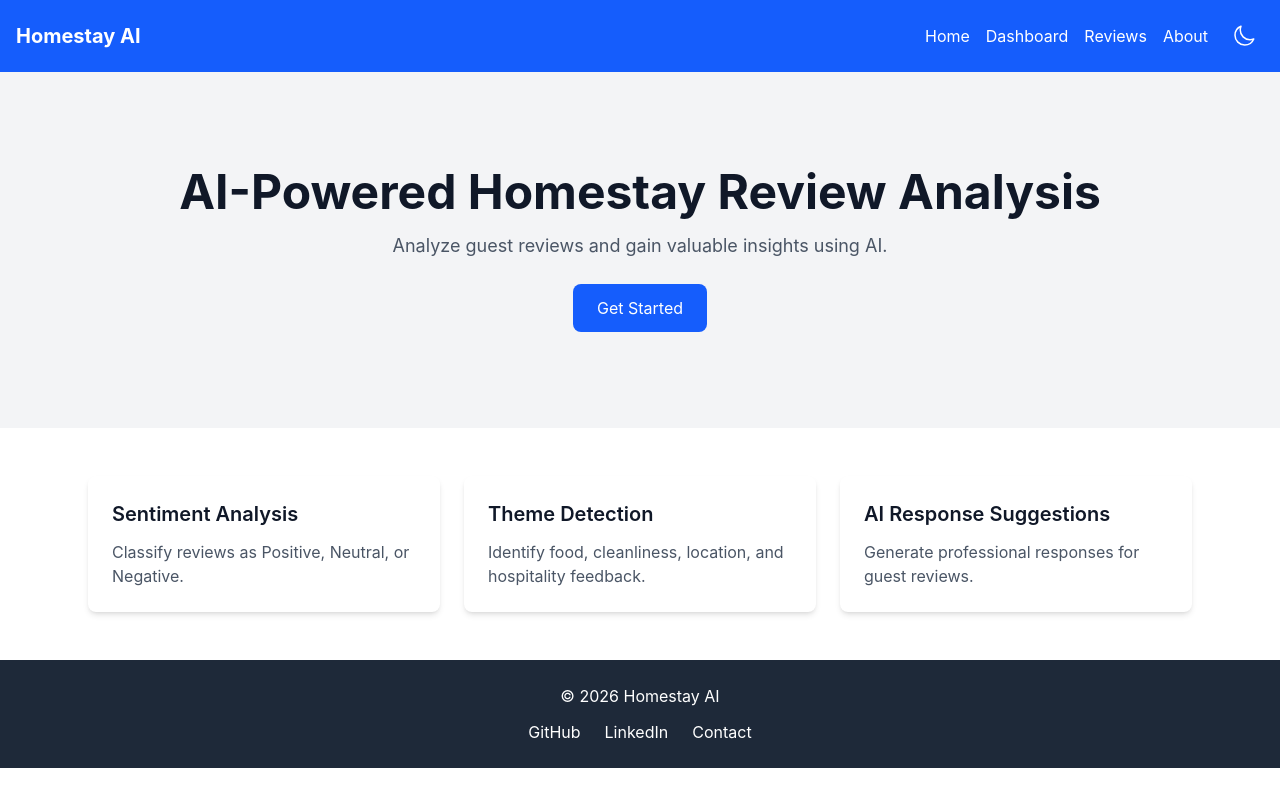
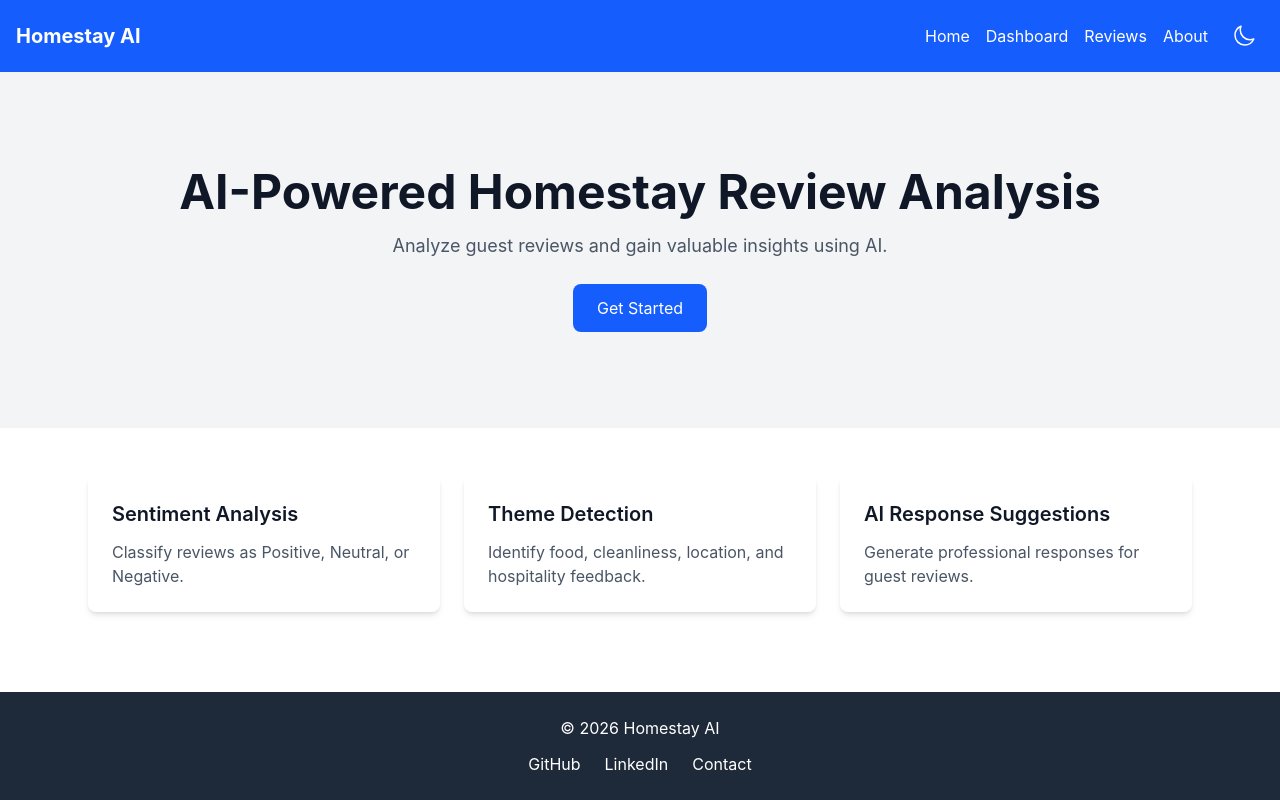
Before and after one commit to bhaavya215/Homestay-Guest-Review-Sentiment-Classifier, a React (Vite) app: page / in a window 1280 px wide. Built offline with nearby package versions, Linux system fonts and the light colour scheme.

Commit message:
fix: resolve double header and footer layout issues

```diff
--- a/src/App.jsx
+++ b/src/App.jsx
@@ -1,4 +1,6 @@
 import { BrowserRouter, Routes, Route } from "react-router-dom";
+import Navbar from "./components/Navbar";
+import Footer from "./components/Footer";
 
 import Home from "./pages/Home";
 import Dashboard from "./pages/Dashboard";
@@ -8,12 +10,18 @@
 function App() {
   return (
     <BrowserRouter>
+      <div className="flex flex-col min-h-screen">
+        <Navbar />
+        <main className="flex-grow">
           <Routes>
             <Route path="/" element={<Home />} />
             <Route path="/dashboard" element={<Dashboard />} />
             <Route path="/reviews" element={<Reviews />} />
             <Route path="/about" element={<About />} />
           </Routes>
+        </main>
+        <Footer />
+      </div>
     </BrowserRouter>
   );
 }
--- a/src/pages/Home.jsx
+++ b/src/pages/Home.jsx
@@ -1,18 +1,13 @@
-import Navbar from "../components/Navbar";
 import Hero from "../components/Hero";
 import Card from "../components/Card";
-import Footer from "../components/Footer";
 
 function Home() {
   return (
     <>
-      <Navbar />
-
       <Hero />
 
       <section className="max-w-6xl mx-auto py-12 px-6">
         <div className="grid md:grid-cols-3 gap-6">
-
           <Card
             title="Sentiment Analysis"
             description="Classify reviews as Positive, Neutral, or Negative."
@@ -27,11 +22,8 @@
             title="AI Response Suggestions"
             description="Generate professional responses for guest reviews."
           />
-
         </div>
       </section>
-
-      <Footer />
     </>
   );
 }
```
Lines whose indentation alone changed are shown as unchanged.
